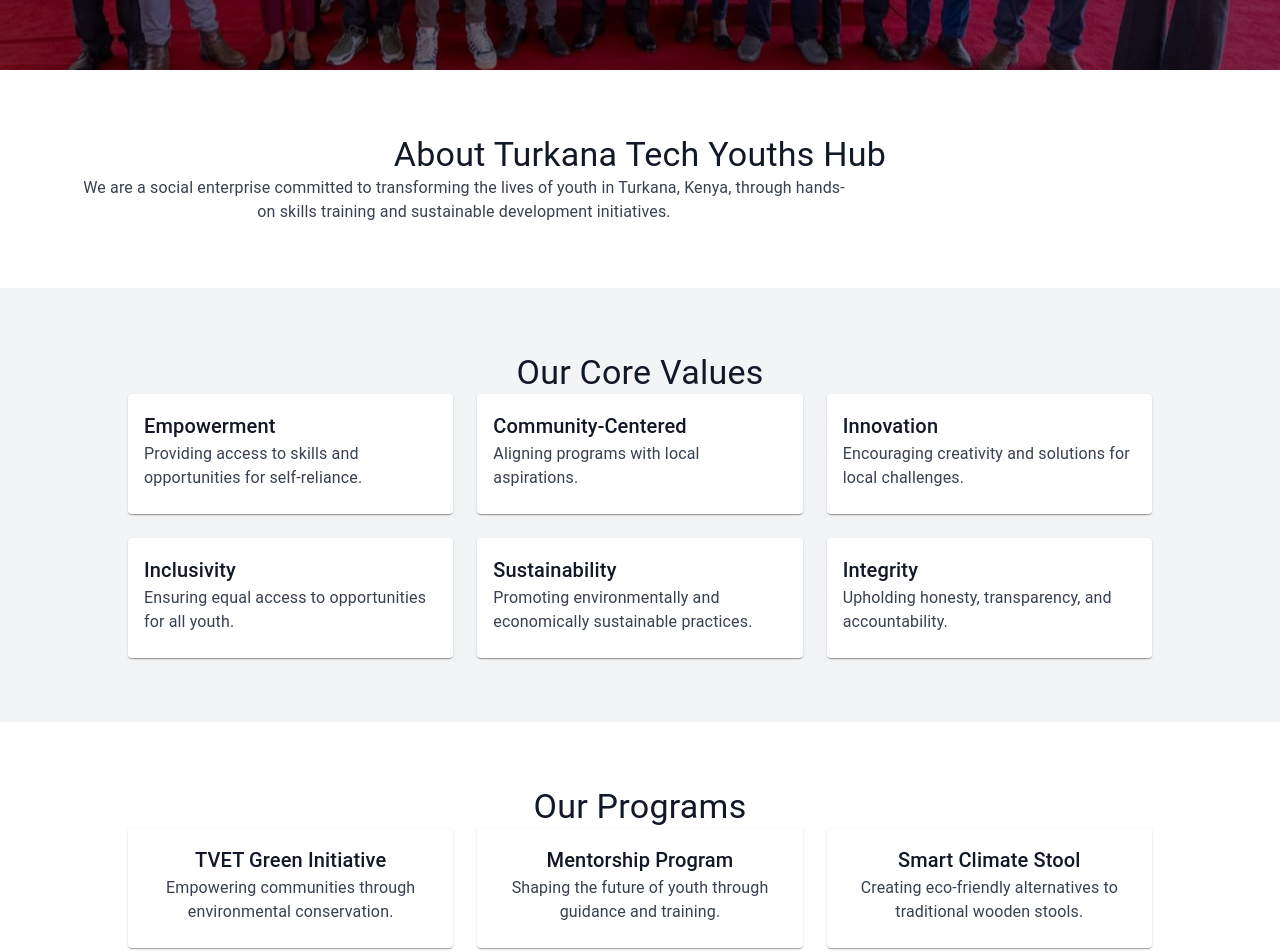
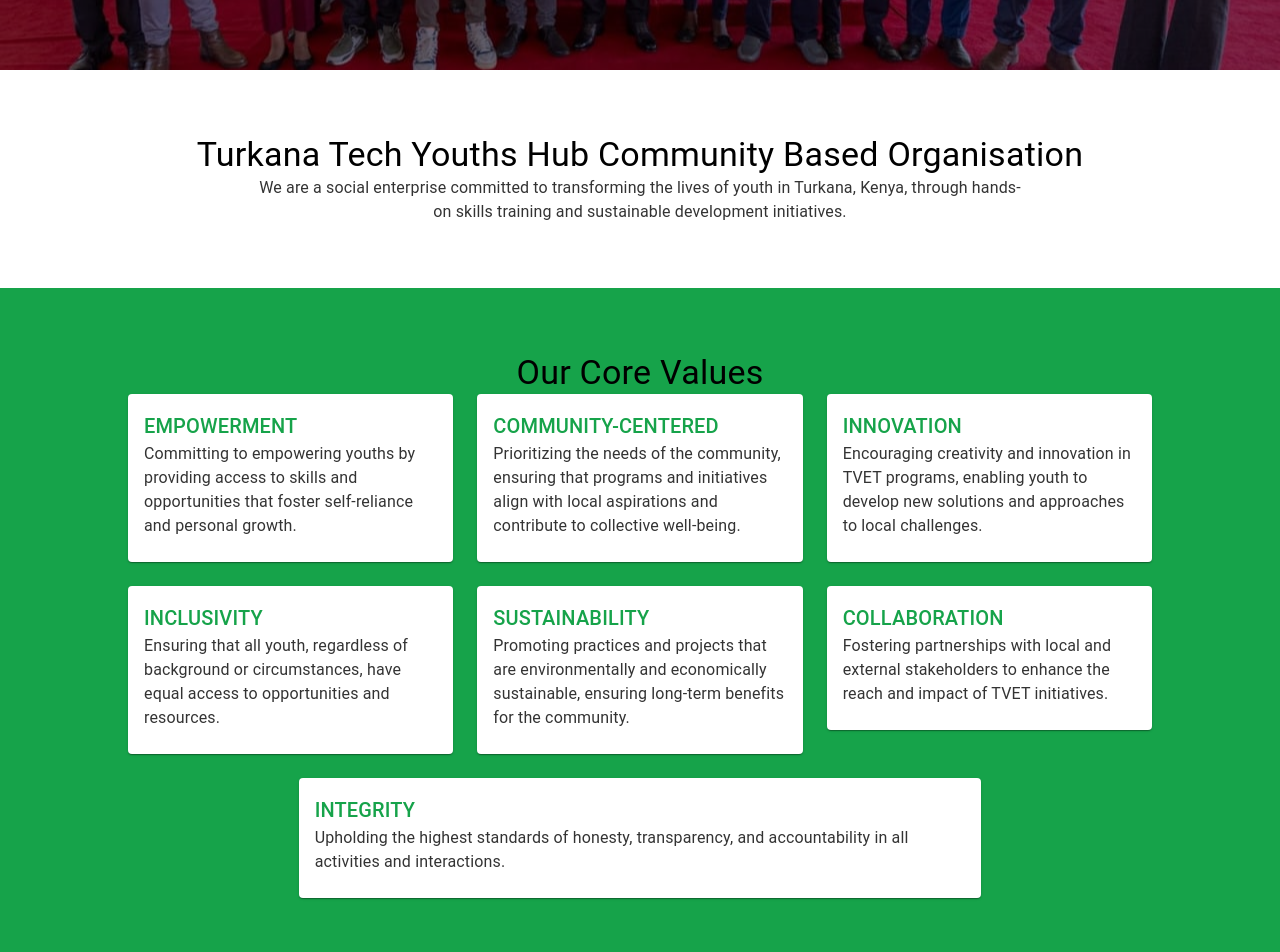
Before and after one commit to benjaminmweribaya/turkana-tech-hub, a React (Vite) app in the folder client/: page / in a window 1280 px wide. Shown: the part 660-1612 px from the top of the page. Built offline with nearby package versions, Linux system fonts and the light colour scheme.

Commit message:
restyled Home.jsx to ensure it's responsive on all devices

```diff
--- a/client/package.json
+++ b/client/package.json
@@ -15,6 +15,7 @@
     "@mui/icons-material": "^7.0.0",
     "@mui/material": "^7.0.0",
     "formik": "^2.4.6",
+    "framer-motion": "^12.6.2",
     "lucide-react": "^0.484.0",
     "react": "^19.0.0",
     "react-dom": "^19.0.0",
--- a/client/src/pages/Home.jsx
+++ b/client/src/pages/Home.jsx
@@ -1,5 +1,6 @@
 import { Button, Card, CardContent, Typography } from '@mui/material';
 import { Link } from 'react-router-dom';
+import { motion } from 'framer-motion';
 import statehouseBg from '../assets/Statehouse.jpg';
 
 const Home = () => {
@@ -27,76 +28,59 @@ const Home = () => {
       </section>
 
       {/* About Section */}
-      <section className="py-16 px-6 md:px-20 text-center">
-        <Typography variant="h4" className="font-bold mb-6 text-gray-900 dark:text-white">
-          About Turkana Tech Youths Hub
+      <section className="py-16 px-6 md:px-20 flex flex-col items-center text-center">
+        <Typography variant="h4" className="font-bold mb-4 text-black">
+          Turkana Tech Youths Hub Community Based Organisation
         </Typography>
-        <Typography className="max-w-3xl mx-auto text-gray-700 dark:text-gray-300">
+        <Typography className="max-w-3xl mx-auto text-black/80">
           We are a social enterprise committed to transforming the lives of youth in Turkana, Kenya,
           through hands-on skills training and sustainable development initiatives.
         </Typography>
       </section>
 
       {/* Our Values */}
-      <section className="bg-gray-100 dark:bg-gray-800 py-16 px-6 md:px-20">
-        <Typography variant="h4" className="font-bold text-center mb-6 text-gray-900 dark:text-white">
+      <section className="bg-green-600 py-16 px-6 md:px-20">
+        <Typography variant="h4" className="font-bold text-center mb-6 text-black">
           Our Core Values
         </Typography>
         <div className="grid md:grid-cols-3 gap-6 max-w-5xl mx-auto">
           {[
-            { title: 'Empowerment', desc: 'Providing access to skills and opportunities for self-reliance.' },
-            { title: 'Community-Centered', desc: 'Aligning programs with local aspirations.' },
-            { title: 'Innovation', desc: 'Encouraging creativity and solutions for local challenges.' },
-            { title: 'Inclusivity', desc: 'Ensuring equal access to opportunities for all youth.' },
-            { title: 'Sustainability', desc: 'Promoting environmentally and economically sustainable practices.' },
-            { title: 'Integrity', desc: 'Upholding honesty, transparency, and accountability.' }
+            { title: 'Empowerment', desc: 'Committing to empowering youths by providing access to skills and opportunities that foster self-reliance and personal growth.' },
+            { title: 'Community-Centered', desc: 'Prioritizing the needs of the community, ensuring that programs and initiatives align with local aspirations and contribute to collective well-being.' },
+            { title: 'Innovation', desc: 'Encouraging creativity and innovation in TVET programs, enabling youth to develop new solutions and approaches to local challenges.' },
+            { title: 'Inclusivity', desc: 'Ensuring that all youth, regardless of background or circumstances, have equal access to opportunities and resources.' },
+            { title: 'Sustainability', desc: 'Promoting practices and projects that are environmentally and economically sustainable, ensuring long-term benefits for the community.' },
+            { title: 'Collaboration', desc: 'Fostering partnerships with local and external stakeholders to enhance the reach and impact of TVET initiatives.' },
+            { title: 'Integrity', desc: 'Upholding the highest standards of honesty, transparency, and accountability in all activities and interactions.' }
           ].map((value, index) => (
-            <Card key={index} className="shadow-lg">
+            <motion.div
+              key={index}
+              whileHover={{ scale: 1.05 }}
+              whileTap={{ scale: 0.95 }}
+              className={index === 6 ? 'md:col-span-3 w-full md:w-2/3 mx-auto' : ''}
+            >
+              <Card className="shadow-lg">
                 <CardContent>
-                <Typography variant="h6" className="font-bold mb-2 text-gray-900 dark:text-white">
+                  <Typography variant="h6" className="text-2xl font-extrabold uppercase tracking-wide mb-2 text-green-600">
                     {value.title}
                   </Typography>
-                <Typography className="text-gray-700 dark:text-gray-300">
+                  <Typography className="text-black/80">
                     {value.desc}
                   </Typography>
                 </CardContent>
               </Card>
-          ))}
-        </div>
-      </section>
-
-      {/* Programs Section */}
-      <section className="py-16 px-6 md:px-20 text-center">
-        <Typography variant="h4" className="font-bold mb-6 text-gray-900 dark:text-white">
-          Our Programs
-        </Typography>
-        <div className="grid md:grid-cols-3 gap-6 max-w-5xl mx-auto">
-          {[
-            { title: 'TVET Green Initiative', desc: 'Empowering communities through environmental conservation.' },
-            { title: 'Mentorship Program', desc: 'Shaping the future of youth through guidance and training.' },
-            { title: 'Smart Climate Stool', desc: 'Creating eco-friendly alternatives to traditional wooden stools.' }
-          ].map((program, index) => (
-            <Card key={index} className="shadow-lg">
-              <CardContent>
-                <Typography variant="h6" className="font-bold mb-2 text-gray-900 dark:text-white">
-                  {program.title}
-                </Typography>
-                <Typography className="text-gray-700 dark:text-gray-300">
-                  {program.desc}
-                </Typography>
-              </CardContent>
-            </Card>
+            </motion.div>
           ))}
         </div>
       </section>
 
       {/* Call to Action */}
-      <section className="bg-blue-600 text-white py-16 px-6 md:px-20 text-center">
+      <section className="bg-white text-black py-16 px-6 md:px-20 flex flex-col items-center text-center">
           <Typography variant="h4" className="font-bold mb-6">
             Get Involved & Support Our Cause
           </Typography>
-        <Typography className="mb-6 max-w-2xl mx-auto">
-          Join us in making a difference. Your support can help create a better future for the youth of Turkana.
+          <Typography className="mb-6 max-w-2xl mx-auto text-black/80">
+            Join us in making a difference. Your support can help create a better future for the youth of Turkana, Kenya.
           </Typography>
           <Link to="/donate">
             <Button variant="contained" color="secondary" className="text-lg px-6 py-3">
```
Also changed, not shown: 1 other file (tests, documents, lock files or other folders). Lines whose indentation alone changed are shown as unchanged.
